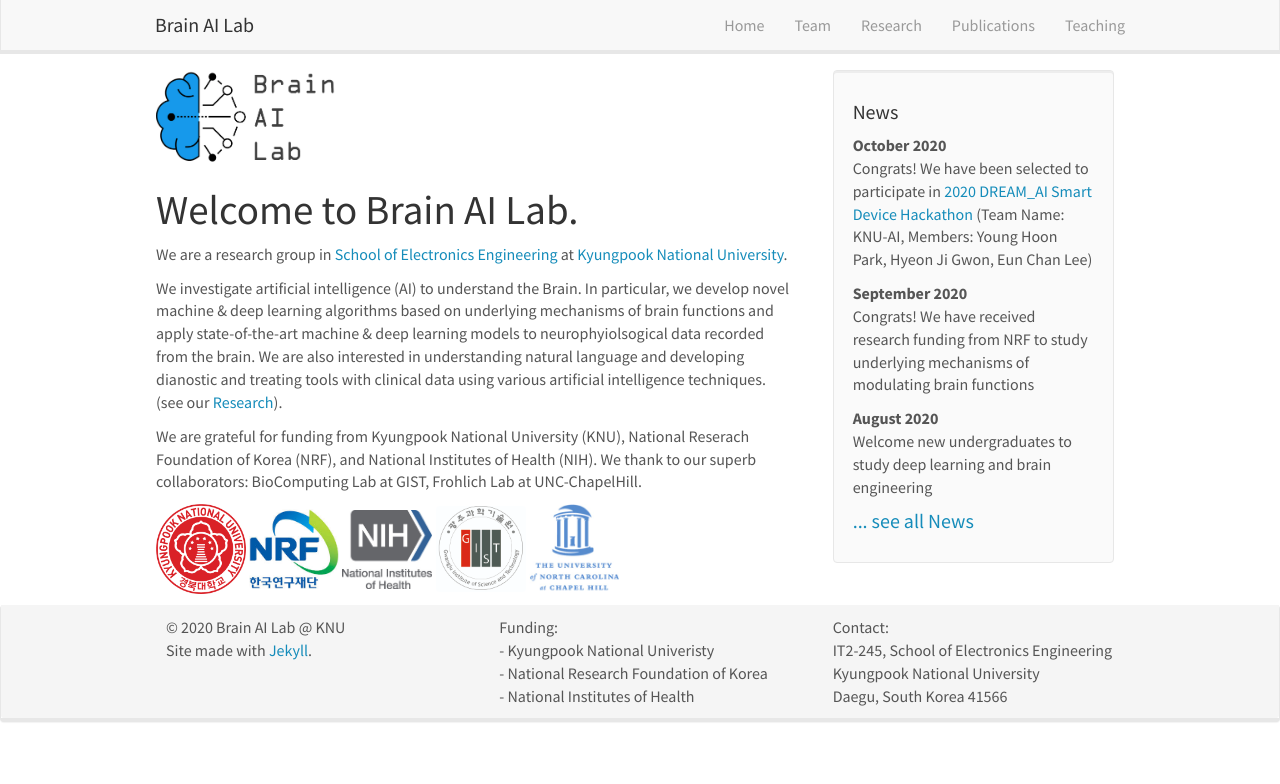
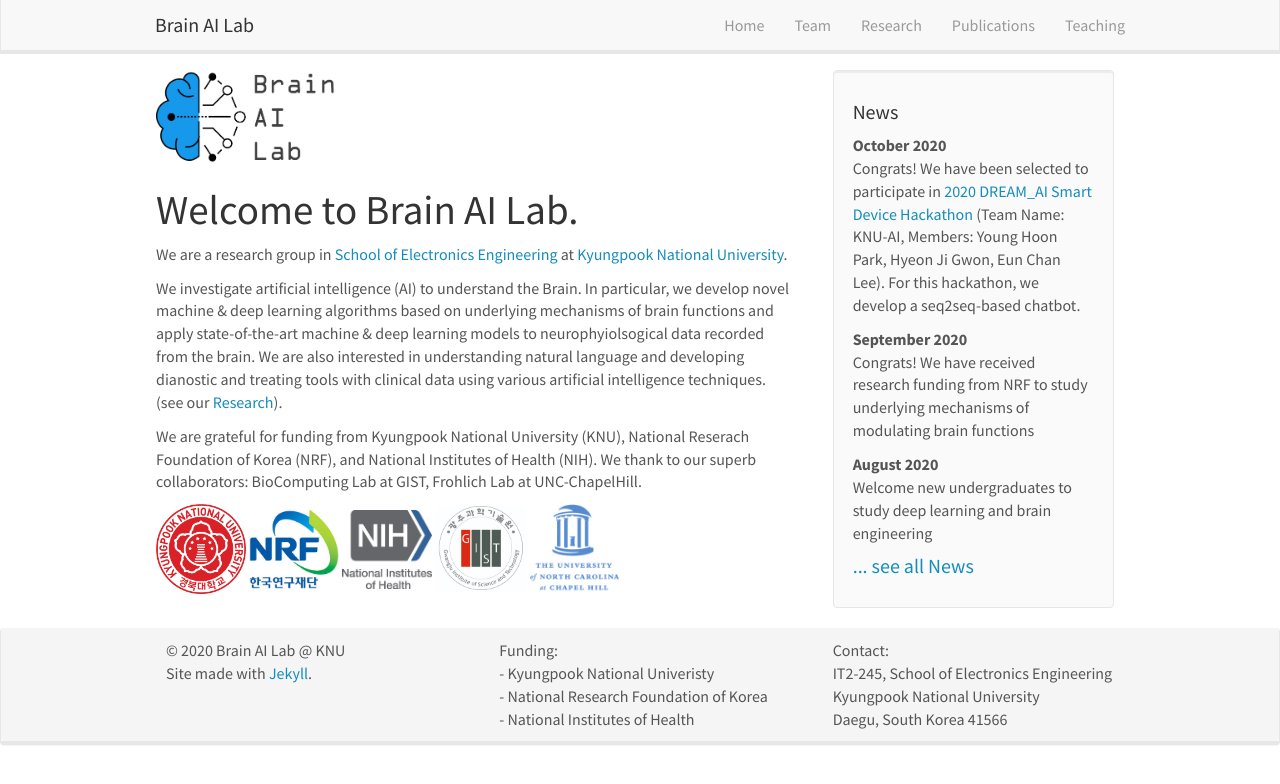
Before and after one commit to KNU-BrainAI/knu-brainai.github.io, a Jekyll site: the page built from _pages/home.md, in a window 1280 px wide. Shown: the top 784 px of the page. Built offline with Jekyll 4.4.1, drawn with Linux system fonts in a browser that asks for light colours; nearby versions of some CDN libraries.

Commit message:
Update news.yml

```diff
--- a/_data/news.yml
+++ b/_data/news.yml
@@ -1,5 +1,5 @@
 - date: October 2020
-  headline: "Congrats! We have been selected to participate in <a href='https://dreamai.kr/fair_lge#GIAI22'>2020 DREAM_AI Smart Device Hackathon</a> (Team Name: KNU-AI, Members: Young Hoon Park, Hyeon Ji Gwon, Eun Chan Lee)"
+  headline: "Congrats! We have been selected to participate in <a href='https://dreamai.kr/fair_lge#GIAI22'>2020 DREAM_AI Smart Device Hackathon</a> (Team Name: KNU-AI, Members: Young Hoon Park, Hyeon Ji Gwon, Eun Chan Lee). For this hackathon, we develop a seq2seq-based chatbot."
 
 - date: September 2020
   headline: "Congrats! We have received research funding from NRF to study underlying mechanisms of modulating brain functions"
```
